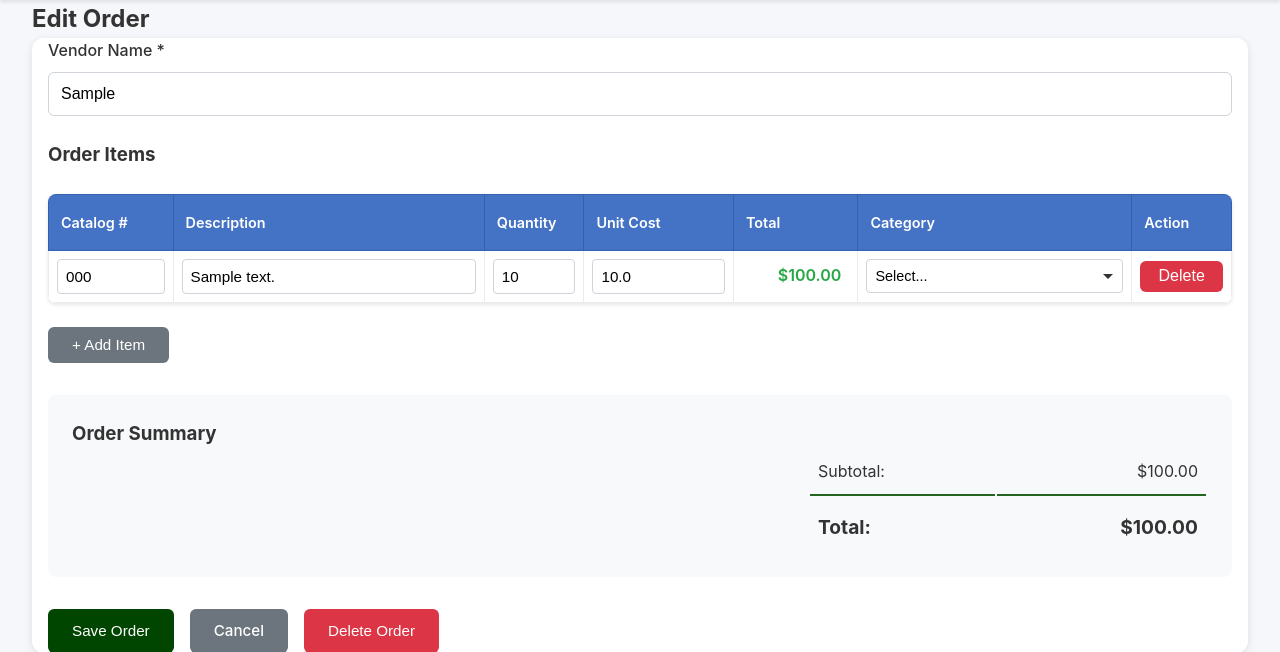
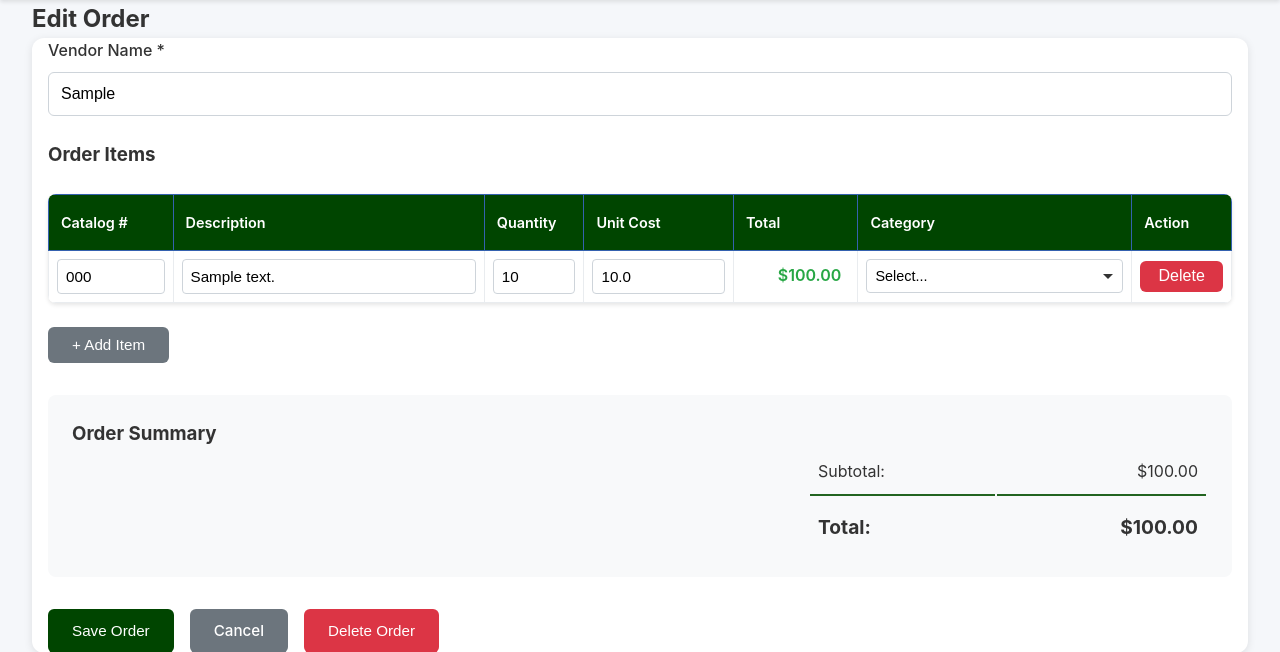
Before and after one commit to jgsb2001/vapa-order-system, a Flask app: page /orders/1/edit in a window 1280 px wide. Shown: the part 125-777 px from the top of the page. Run offline with Flask 3, Linux system fonts and the light colour scheme; the visitor is signed in with stand-in values (Sample User, id 1); tables that the repository leaves empty hold one stand-in row (values such as "Sample post").

Commit message:
Update edit_order.html

```diff
--- a/templates/edit_order.html
+++ b/templates/edit_order.html
@@ -123,7 +123,7 @@
 }
 
 .order-items-table thead {
-    background-color: #4472C4;
+    background-color: #004500;
     color: white;
     position: sticky;
     top: 0;
```
